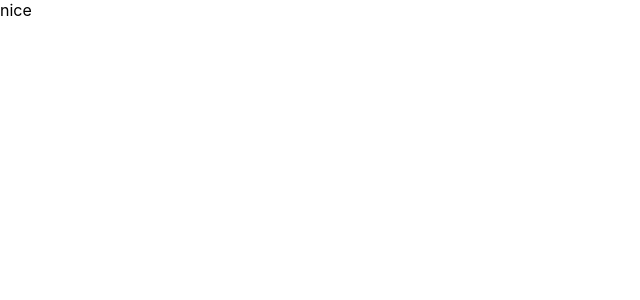
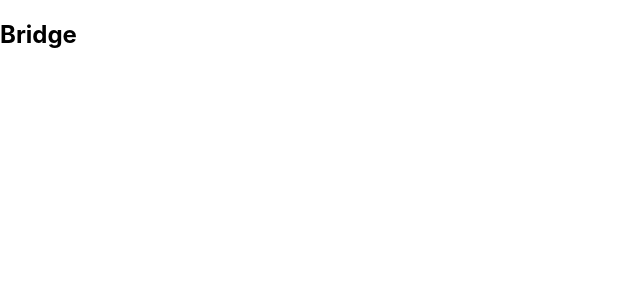
Before and after one commit to Sam44323/BSC-ETH-Bridge, a React (Create React App) app in the folder bridge-frontend/: page / in a window 1280 px wide. Shown: the top 300 px of the page, without its empty margins (0-640 px from the left). Built offline with nearby package versions, Linux system fonts and the light colour scheme.

Commit message:
add: added Bridge container importer for app

```diff
--- a/bridge-frontend/src/App.tsx
+++ b/bridge-frontend/src/App.tsx
@@ -1,8 +1,13 @@
 import React from "react";
 import "./App.scss";
+import BridgeContainer from "./container/BridgeContainer";
 
 const App: React.FC = () => {
-  return <div className="App">nice</div>;
+  return (
+    <div className="App">
+      <BridgeContainer />
+    </div>
+  );
 };
 
 export default App;
--- a/bridge-frontend/src/container/BridgeContainer.tsx
+++ b/bridge-frontend/src/container/BridgeContainer.tsx
@@ -2,7 +2,13 @@ import React from "react";
 import styles from "../styles/container/BridgeContainer.module.scss";
 
 const BridgeContainer: React.FC = () => {
-  return <div></div>;
+  return (
+    <div className={styles.BridgeContainer}>
+      <section className={styles.HeaderContainer}>
+        <h1>Bridge</h1>
+      </section>
+    </div>
+  );
 };
 
 export default BridgeContainer;
```
